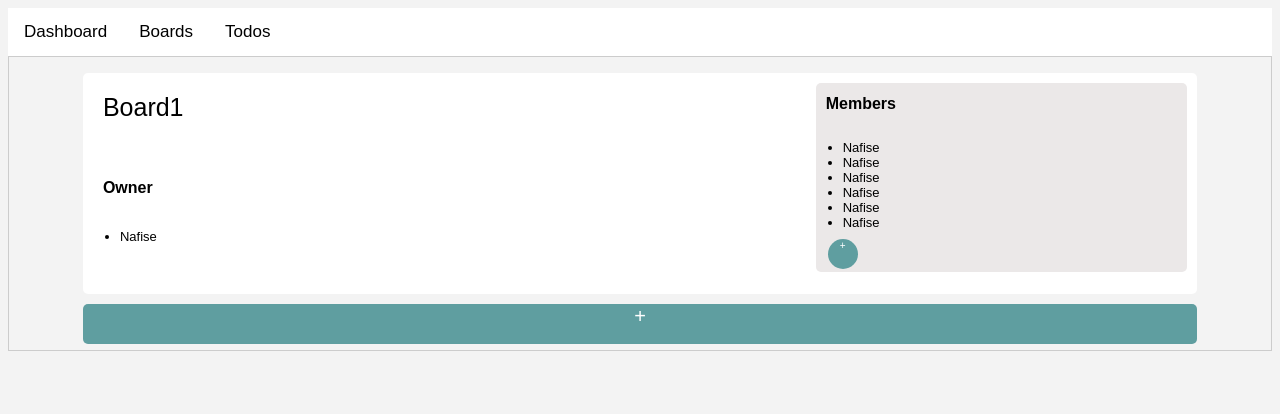
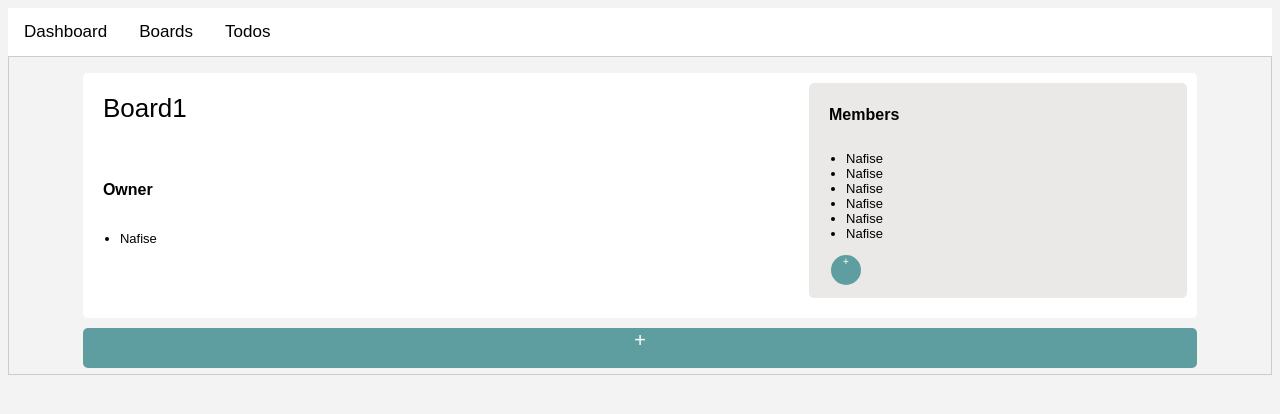
Before and after one commit to part-cadet/todo-server, a website: page boards.html in a window 1280 px wide. Drawn offline with Linux system fonts and the light colour scheme.

Commit message:
change padding of innerBoard

```diff
--- a/assets/scss/_boards.scss
+++ b/assets/scss/_boards.scss
@@ -43,7 +43,7 @@ $primaryColor: cadetblue;
                 min-height: 20%;
                 width: 80%;
                 margin-bottom: 10px;
-                font-size: 25px;
+                font-size: 26px;
                 margin-top: 20px;
                 margin-left: 20px;
                 @include breakpoint(small){
@@ -97,7 +97,7 @@ $primaryColor: cadetblue;
                         margin: 10px;
                         height: 110px;
                         width: 40%;
-                        padding: 9px 10px 70px 10px;
+                        padding: 20px 10px 85px 20px;
                         background-color: rgb(235, 232, 232);
                         // border: 1.7px solid $primaryColor;
                         border-radius: 5px;
@@ -151,7 +151,7 @@ $primaryColor: cadetblue;
                             font-size: 10px;
                             cursor: pointer;
                             // margin-top: 10px;
-                            bottom: 0;
+                            bottom: 10px;
                             margin: 3px 2px;
                             border-radius: 50%;
 
```
Also changed, not shown: assets/css/style.css, assets/scss/style.scss (line endings or trailing spaces).
